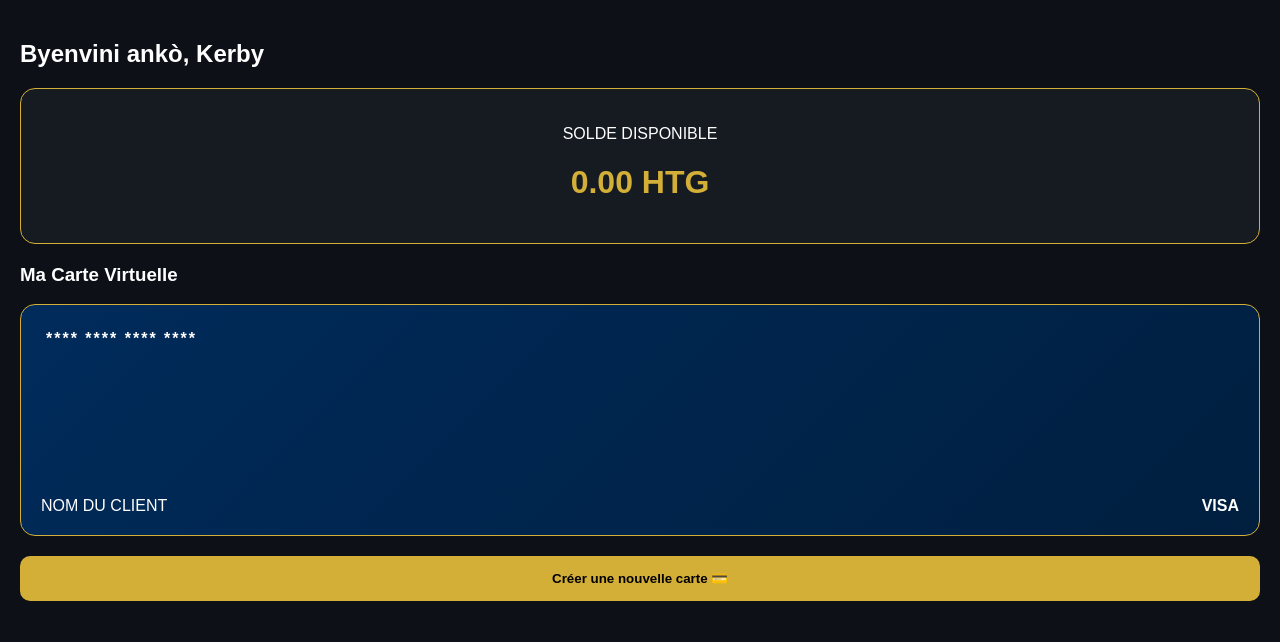
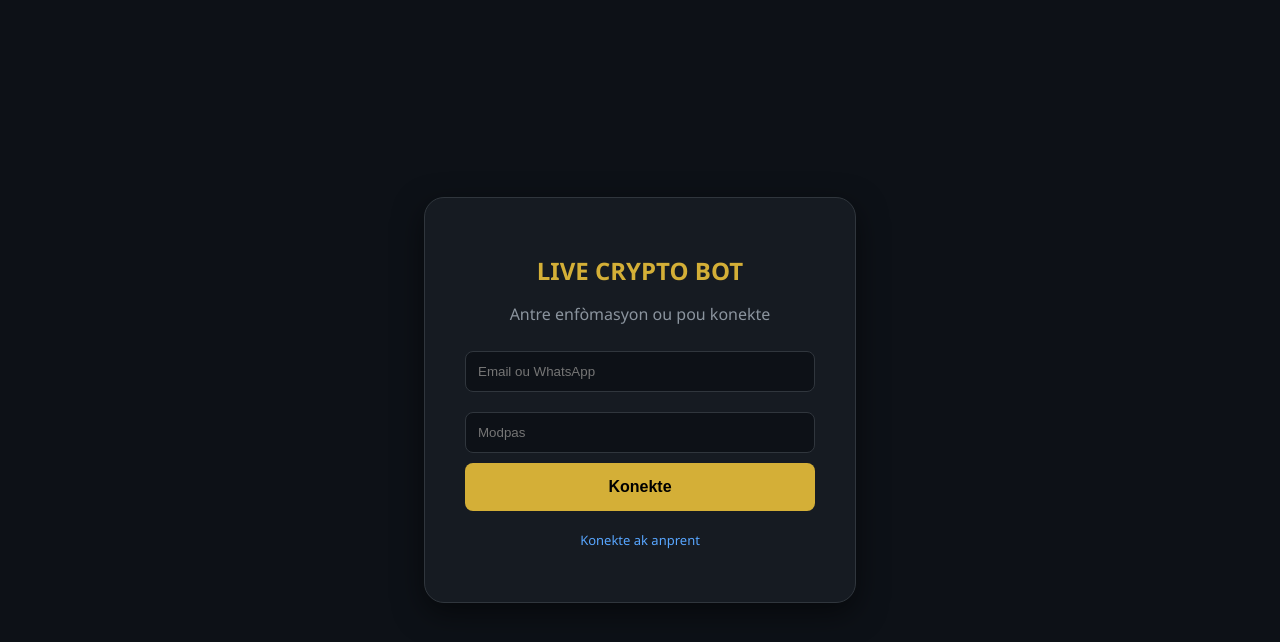
Before and after one commit to brunvilkerby0-commits/Live-crypto_bot, a website: page index.html in a window 1280 px wide. Drawn offline with Linux system fonts and the light colour scheme.

Commit message:
index.html

```diff
--- a/index.html
+++ b/index.html
@@ -3,57 +3,24 @@
 <head>
     <meta charset="UTF-8">
     <meta name="viewport" content="width=device-width, initial-scale=1.0">
-    <title>Dashboard - Live Crypto Bot</title>
+    <title>Connexion - Live Crypto Bot</title>
     <style>
-        body { background-color: #0d1117; color: white; font-family: sans-serif; margin: 0; padding: 20px; }
-        .balance-card { background: #161b22; padding: 20px; border-radius: 15px; border: 1px solid #d4af37; text-align: center; margin-bottom: 20px; }
-        .card-preview { background: linear-gradient(135deg, #002b5b, #001f3f); padding: 25px; border-radius: 15px; position: relative; height: 180px; border: 1px solid #d4af37; }
-        .btn-gold { background: #d4af37; color: black; border: none; padding: 15px; width: 100%; border-radius: 10px; font-weight: bold; cursor: pointer; margin-top: 20px; }
+        body { background-color: #0d1117; color: white; font-family: 'Segoe UI', Tahoma, Geneva, Verdana, sans-serif; display: flex; justify-content: center; align-items: center; height: 100vh; margin: 0; }
+        .login-box { background: #161b22; padding: 40px; border-radius: 20px; width: 100%; max-width: 350px; text-align: center; border: 1px solid #30363d; box-shadow: 0 10px 30px rgba(0,0,0,0.5); }
+        h1 { color: #d4af37; font-size: 24px; margin-bottom: 10px; }
+        .input-field { width: 100%; padding: 12px; margin: 10px 0; background: #0d1117; border: 1px solid #30363d; color: white; border-radius: 8px; box-sizing: border-box; }
+        .btn-login { background: #d4af37; color: black; border: none; padding: 15px; width: 100%; border-radius: 8px; font-weight: bold; cursor: pointer; font-size: 16px; transition: 0.3s; }
+        .btn-login:hover { background: #b8962d; }
     </style>
 </head>
 <body>
-    <h2>Byenvini ankò, Kerby</h2>
-
-    <div class="balance-card">
-        <p>SOLDE DISPONIBLE</p>
-        <h1 style="color: #d4af37;">0.00 HTG</h1>
+    <div class="login-box">
+        <h1>LIVE CRYPTO BOT</h1>
+        <p style="color: #8b949e;">Antre enfòmasyon ou pou konekte</p>
+        <input type="text" class="input-field" placeholder="Email ou WhatsApp">
+        <input type="password" class="input-field" placeholder="Modpas">
+        <button class="btn-login" onclick="window.location.href='dashboard.html'">Konekte</button>
+        <p style="margin-top: 20px; font-size: 13px; color: #58a6ff; cursor: pointer;">Konekte ak anprent</p>
     </div>
-
-    <h3>Ma Carte Virtuelle</h3>
-    <div class="card-preview">
-        <div style="font-weight: bold; letter-spacing: 2px;">**** **** **** ****</div>
-        <div style="position: absolute; bottom: 20px; left: 20px;">NOM DU CLIENT</div>
-        <div style="position: absolute; bottom: 20px; right: 20px; font-weight: bold;">VISA</div>
-    </div>
-
-    <button class="btn-gold" id="btn-create" onclick="creerMaCarte()">Créer une nouvelle carte 💳</button>
-
-    <script>
-        async function creerMaCarte() {
-            const btn = document.getElementById('btn-create');
-            btn.innerText = "Traitement an kou...";
-            btn.disabled = true;
-
-            try {
-                // Rele sèvè Render ou a kachèt
-                const response = await fetch('https://live-exchange-2026-bot.onrender.com/create_card', {
-                    method: 'POST',
-                    headers: { 'Content-Type': 'application/json' }
-                });
-                const data = await response.json();
-
-                if(data.card_number || data.id) {
-                    alert("Bravo! Kat Live Crypto Bot ou an prè.");
-                } else {
-                    alert("Tcheke balans ou oswa KYC nan Paramètres.");
-                }
-            } catch (error) {
-                alert("Sèvè a okipe. Re-esye nan yon minit.");
-            } finally {
-                btn.innerText = "Créer une nouvelle carte 💳";
-                btn.disabled = false;
-            }
-        }
-    </script>
 </body>
 </html>
```
